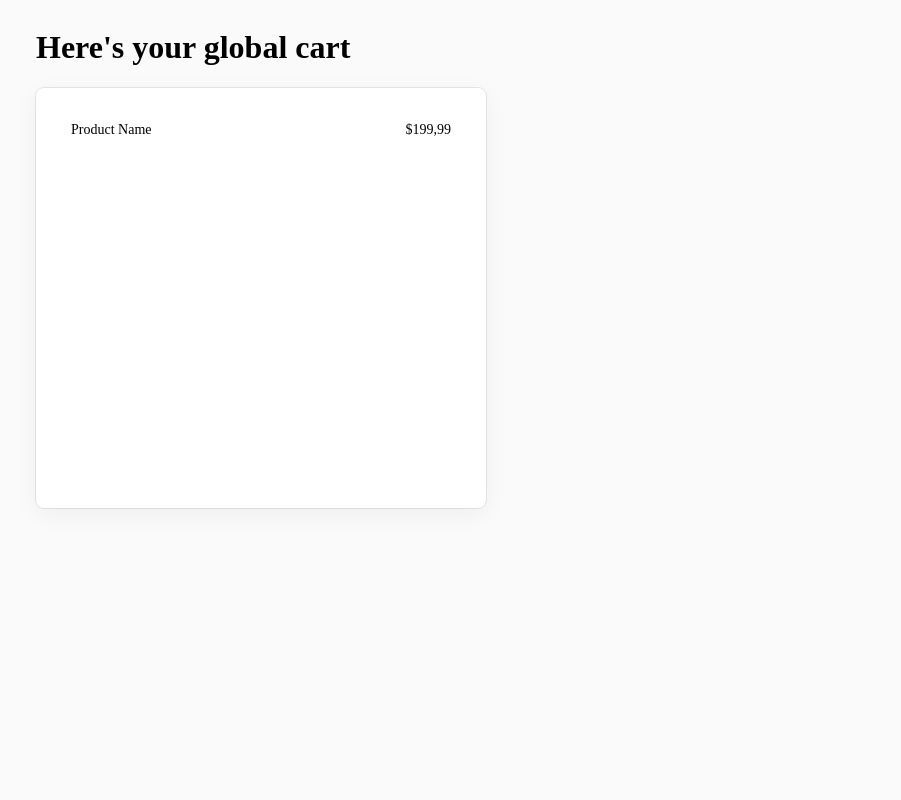
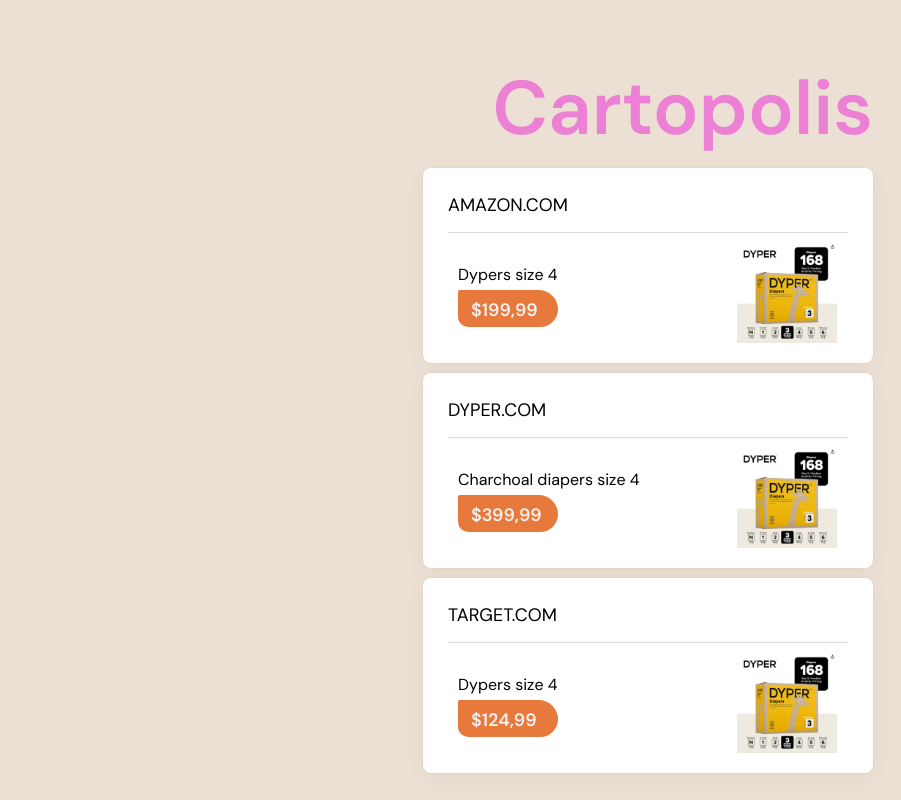
Before and after one commit to NinaSkyttis/reading-time, a browser extension: page index.html in a window 1280 px wide. Shown: the whole page, without its empty margins (379-1280 px from the left). Drawn offline with Linux system fonts and the light colour scheme.

Commit message:
added some changes to the CSS and HTML file

```diff
--- a/index.css
+++ b/index.css
@@ -1,28 +1,93 @@
 body {
-    background: #fafafa;
+    background: #ece0d4;
     display: flex;
-    justify-content: center;
+    justify-content: flex-end;
+    font-family: 'DM Sans', sans-serif;
+    padding-right: 20px;
 
+}
+
+h1 {
+    color: #eb80d5;
+    font-size: 76px;
+    margin-bottom: 10px;
+    text-align: end;
 }
 
 #cartObj {
     background: white;
+    /* display: flex;
+    align-items: center; */
     border-radius: 8px;
-    box-shadow: rgba(0, 0, 0, 0.05) 0px 6px 24px 0px, rgba(0, 0, 0, 0.08) 0px 0px 0px 1px;
+    box-shadow: rgba(26, 25, 25, 0.04) 0px 6px 24px 0px, rgba(0, 0, 0, 0.03) 0px 0px 0px 1px;
     font-size: 14px;
     width: 400px;
-    min-height: 400px;
+    /* min-height: 400px; */
     padding: 10px 25px;
+    margin: 10px 0px;
+}
+
+#headerWrapper {
+    margin: 0px 0px;
+    display: flex;
+    align-items: center;
+    justify-content: space-between;
+    /* font-weight: bolder; */
+}
+
+#headerWrapper a:hover {
+    cursor: pointer;
+    /* color: #eb80d5; */
+    /* font-weight: bold; */
+    letter-spacing: 0.05em;
+}
+
+#headerWrapper p {
+    display: none;
+}
+
+
+
+
+.product-wrapper {
+    display: flex;
+    justify-content: space-between;
+    align-items: center;
+    border-top: 1px solid #dadada;
+    /* border-radius: 8px; */
+    padding: 10px 10px;
+}
+
+
+.product-wrapper #productName {
+    margin: 5px 0px;
+    font-size: 16px;
 }
 
 #productAndPrice {
-    display: flex;
-    justify-content: space-between;
-    padding: 10px;
+    /* display: flex;*/
+    /* padding: 10px;
+    background: lightsalmon; */
 }
 
-#websiteLink {
-    font-size: 36px;
+#price {
+    font-weight: bold;
+    font-size: 18px;
+    background: #e6793b;
+    padding: 8px 7px 5px 13px;
+    border-radius: 2px 22px 20px 12px;
+    color: rgb(245, 240, 240);
+    margin: 0px;
+    width: 80px;
+}
+
+#websiteHeader {
+    font-size: 18px;
+    padding: 15px 0px;
     text-decoration: none;
     color: black;
 }
+
+#productImage {
+    height: 100px;
+}
--- a/index.html
+++ b/index.html
@@ -7,17 +7,63 @@
     <title>Global Cart</title>
     <link rel="stylesheet" href="index.css">
     <link rel="icon" href="./favicon.ico" type="image/x-icon">
+
+    <link rel="preconnect" href="https://fonts.googleapis.com">
+<link rel="preconnect" href="https://fonts.gstatic.com" crossorigin>
+<link href="https://fonts.googleapis.com/css2?family=DM+Sans:opsz,wght@9..40,300;9..40,400;9..40,600&display=swap" rel="stylesheet">
+
   </head>
   <body>
     <main>
-        <h1>Here's your global cart</h1>
+        <h1>Cartopolis</h1>
         <div id="cartObj">
-            <a id="websiteLink" href="https://www.amazon.com/"></a>
+          <div id="headerWrapper">
+            <a id="websiteHeader" href="https://www.amazon.com/">AMAZON.COM</a>
+            <p>Dis de best priz</p>
+          </div>
+            <div class="product-wrapper">
             <div id="productAndPrice">
-                <p id="productName">Product Name</p>
+                <p id="productName">Dypers size 4</p>
                 <p id="price">$199,99</p>
             </div>
+            <img id="productImage" src="/images/dyper.png" alt="">
+          </div>
         </div>
+
+
+        <!--
+        this is just for visual effect!  -->
+        <div id="cartObj">
+          <div id="headerWrapper">
+            <a id="websiteHeader" href="https://www.amazon.com/">DYPER.COM</a>
+            <p>Dis de best priz</p>
+          </div>
+            <div class="product-wrapper">
+            <div id="productAndPrice">
+                <p id="productName">Charchoal diapers size 4</p>
+                <p id="price">$399,99</p>
+            </div>
+            <img id="productImage" src="/images/dyper.png" alt="">
+          </div>
+        </div>
+
+        <div id="cartObj">
+          <div id="headerWrapper">
+            <a id="websiteHeader" href="https://www.amazon.com/">TARGET.COM</a>
+            <p>Dis de best priz</p>
+          </div>
+            <div class="product-wrapper">
+            <div id="productAndPrice">
+                <p id="productName">Dypers size 4</p>
+                <p id="price">$124,99</p>
+            </div>
+            <img id="productImage" src="/images/dyper.png" alt="">
+          </div>
+        </div>
+
+
+
+
     </main>
 	<script src="/scripts/content.js"></script>
   </body>
--- a/scripts/content.js
+++ b/scripts/content.js
@@ -8,11 +8,14 @@ if (article) {
     const words = text.matchAll(wordMatchRegExp);
 
     const currentUrl = window.location.href;
-    console.log('Here is the URL: ', currentUrl);
+    console.log('Here is the URL2: ', currentUrl);
 
-    const websiteHeader = document.querySelector('#websiteLink')
+    const websiteHeader = document.getElementById('#websiteHeader');
+    const h1 = document.querySelector('h1');
+    console.log('this is your h1: ', h1)
     console.log('websiteheader: ', websiteHeader);
-    websiteHeader.innerHTML = 'currentUrl';
+    console.log('websiteheader2: ', websiteHeader);
+    websiteHeader.innerHTML = currentUrl;
 
 
 
```
Also changed, not shown: images/dyper.png (added).
